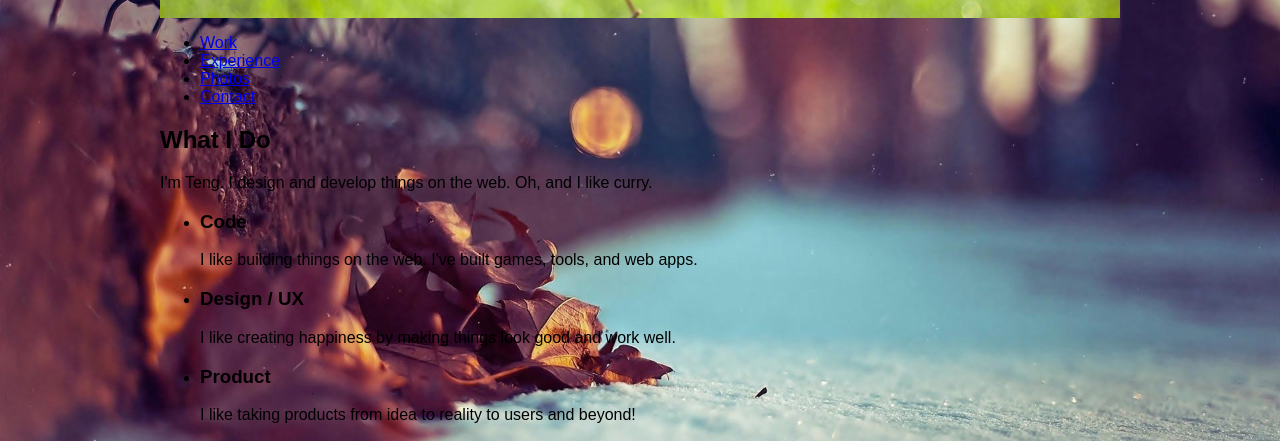
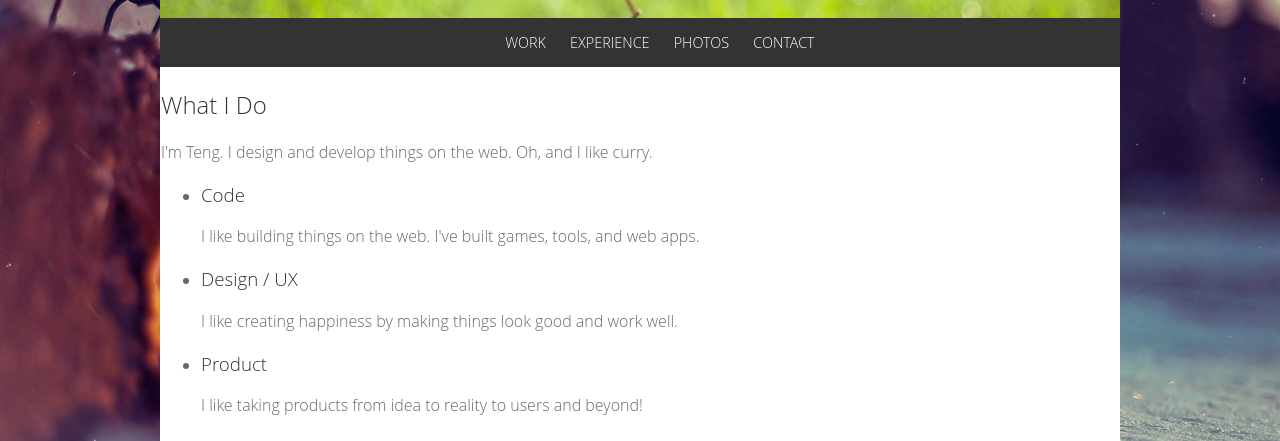
Before and after one commit to yingjielee2010/sike-css0to1-profile, a website: page index.html in a window 1280 px wide. Shown: the part 273-714 px from the top of the page. Drawn offline with Linux system fonts and the light colour scheme; a web font is replaced by a local one.

Commit message:
准备 "What I Do" 小节

```diff
--- a/css/main.css
+++ b/css/main.css
@@ -3,7 +3,12 @@ body{
     background-attachment: fixed;
     background-size: cover;
     background-position: center;
+
+    font-family: 'Open Sans','helvetica',arial,sans-serif;
+    font-weight: 300;
+    color: #62686f;
 }
+
 .container{
     width: 960px;
     margin: 0 auto;
@@ -40,3 +45,43 @@ header h1{
     border-radius: 999px;
     box-shadow: 0 0px 2px 1px rgba(0,0,0,0.2);
 }
+
+h1, h2, h3, h4, h5, h6 {
+    color: #333;
+    font-weight: 300;
+}
+
+.nav__item{
+    display: inline-block;
+}
+
+.main-nav{
+    text-align: center;
+    background-color: #333;
+}
+
+.main-nav ul li {
+    margin: 15px 10px;
+}
+
+.main-nav ul{
+    margin-top: 0px;
+    margin-bottom: 0px;
+}
+
+.main-nav ul li a {
+    color: #fff;
+    font-size: 0.9rem;
+    font-weight: 300;
+    text-transform: uppercase;
+    text-decoration: none;
+}
+
+.main-nav ul li a:hover {
+    text-decoration: underline;
+}
+
+.info-section {
+    background-color: #fff;
+    padding: 1px;
+}
--- a/index.html
+++ b/index.html
@@ -39,10 +39,10 @@ See: http://www.sitepoint.com/web-foundations/doctypes/
 
       <nav class="main-nav">
         <ul>
-          <li><a href="#">Work</a></li>
-          <li><a href="#">Experience</a></li>
-          <li><a href="#">Photos</a></li>
-          <li><a href="#">Contact</a></li>
+          <li class="nav__item"><a href="#">Work</a></li>
+          <li class="nav__item"><a href="#">Experience</a></li>
+          <li class="nav__item"><a href="#">Photos</a></li>
+          <li class="nav__item"><a href="#">Contact</a></li>
         </ul>
       </nav>
 
```
